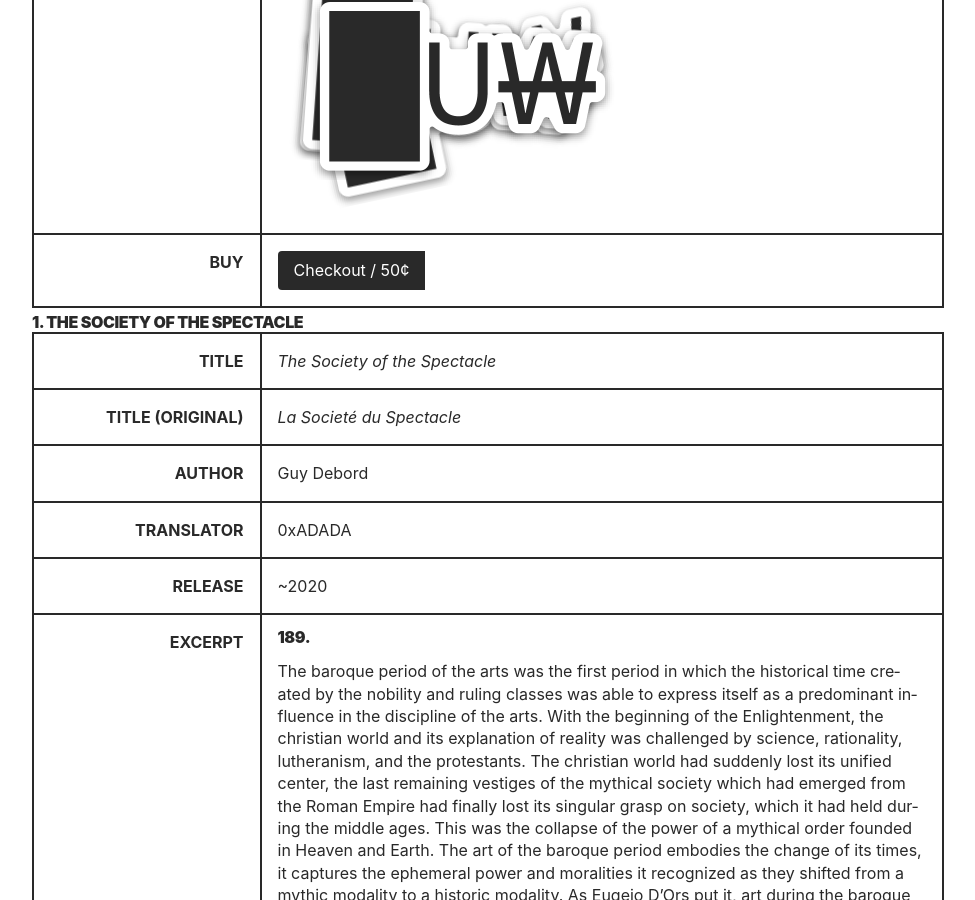
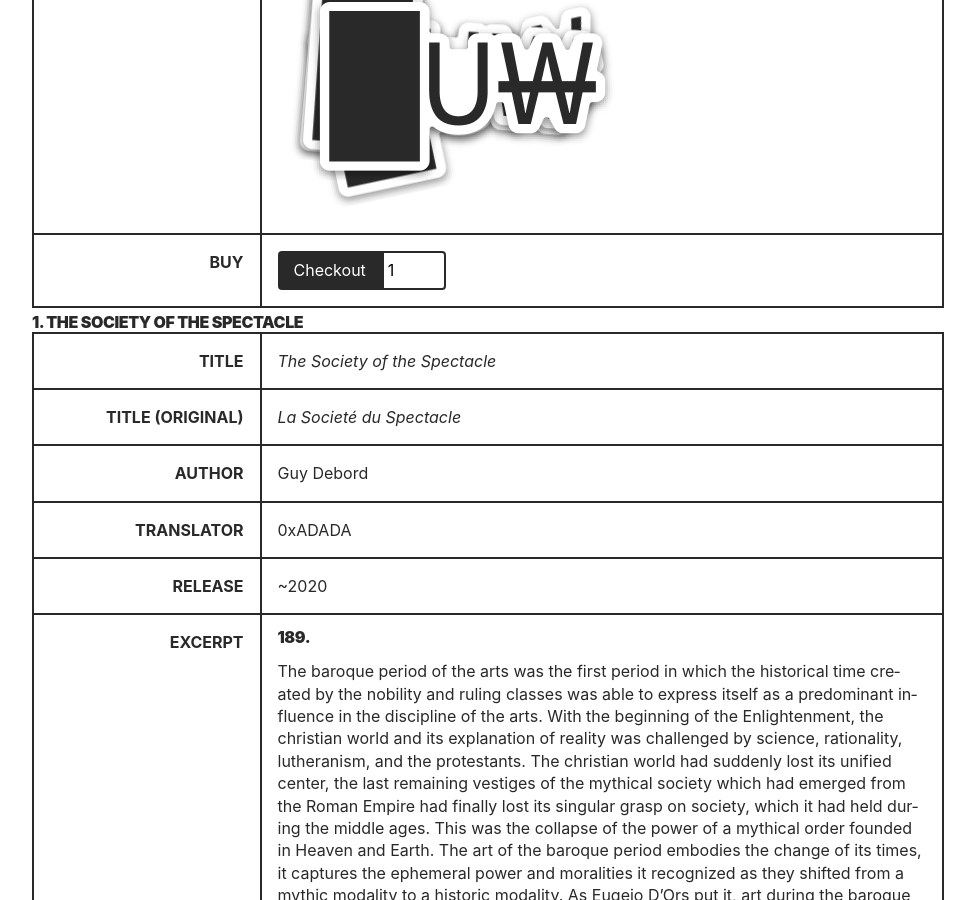
Before and after one commit to unredacted-word/unredacted-word.github.io, a Jekyll site: the page built from index.md, in a window 1280 px wide and 900 px high, scrolled down 1303 px. Shown: the whole window, without its empty margins (152-1127 px from the left). Built offline with Jekyll 4.4.1, drawn with Linux system fonts in a browser that asks for light colours.

Commit message:
added quantity input to homepage

```diff
--- a/index.md
+++ b/index.md
@@ -46,13 +46,18 @@ excerpt: >
     <tr>
       <th>Buy</th>
       <td>
-        <button
-          class="buy-now js-buynow"
-          data-sku="sku_GFlC0zzBrcHvid"
-          data-quantity="1"
-          data-price="50¢"
-          role="link">Checkout / 50¢</button>
-        <div class="js-stripe-errors"></div>
+        <div class="component component-buy-now">
+          <button
+            class="buy-now js-buynow"
+            data-sku="sku_GFlC0zzBrcHvid"
+            data-quantity="1"
+            data-price="0.50"
+            role="link">
+            Checkout
+          </button>
+          <input type="number" class="buy-quantity js-buy-quantity" min="1" max="100" value="1">
+          <div class="js-stripe-errors"></div>
+        </div>
       </td>
     </tr>
   </tbody>
```
